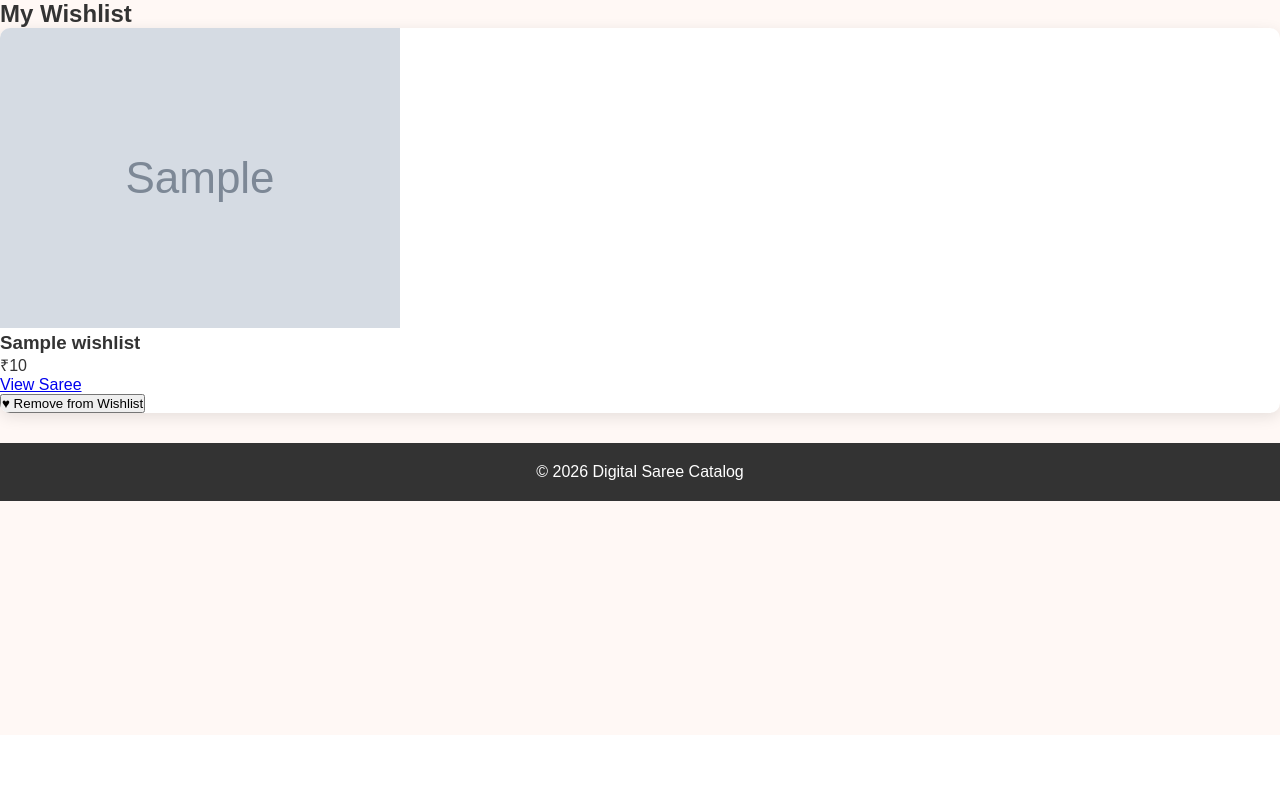
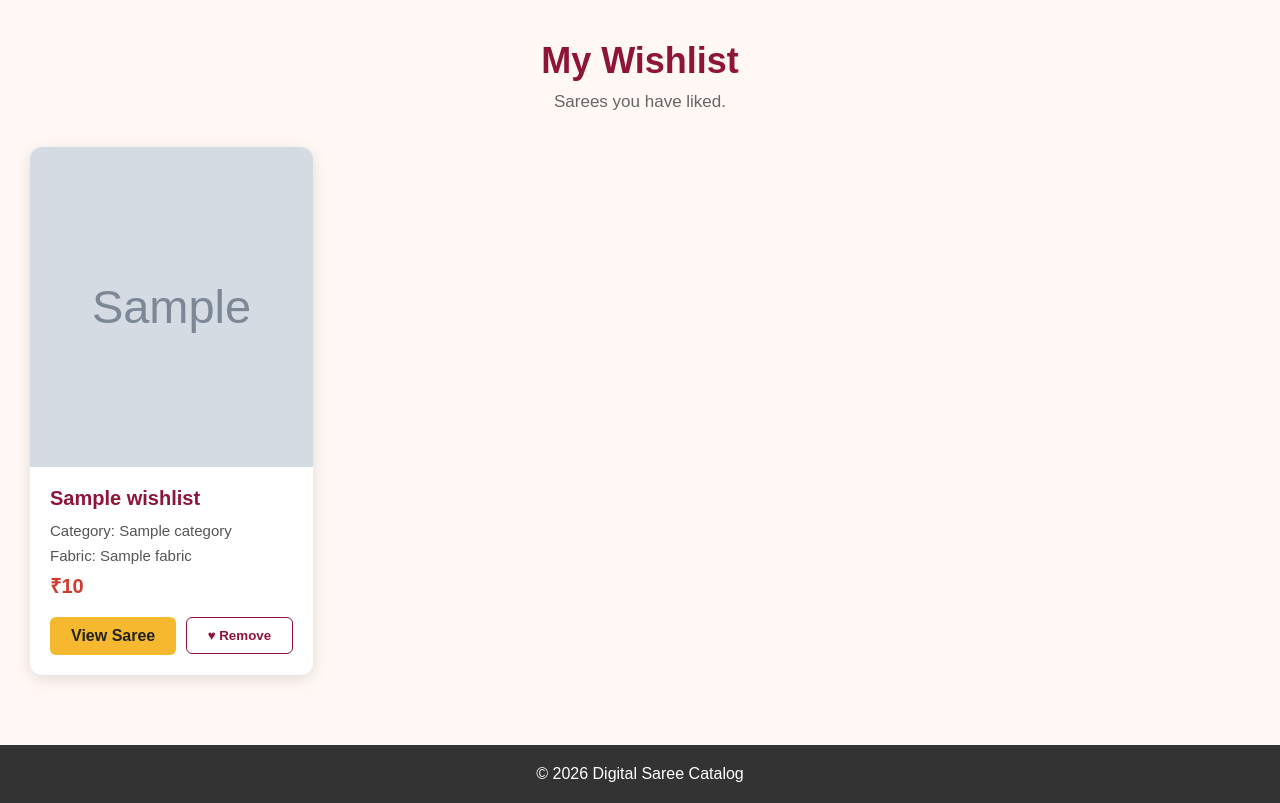
Before and after one commit to Navya1919Sri/Digital-Saree-Catalog-And-Online-Mangement-System, a Flask app: page /wishlist in a window 1280 px wide. Shown: the part 65-868 px from the top of the page. Before the commit the page ends 566 px from the top, so only its background shows below. Run offline with Flask 3, Linux system fonts and the light colour scheme; a user stored in the database is signed in; tables that the repository leaves empty hold one stand-in row (values such as "Sample post"); grey boxes marked "Sample" are stand-in pictures; a database or web service that is not in the repository returns one stand-in record (values such as "Sample title"); some libraries are stand-ins or nearby versions.

Commit message:
updated all files

```diff
--- a/static/css/style.css
+++ b/static/css/style.css
@@ -1704,3 +1704,191 @@ footer {
 .wishlist-icon:hover {
     transform: scale(1.08);
 }
+.wishlist-page {
+    padding: 40px 30px;
+    max-width: 1400px;
+    margin: 0 auto;
+}
+
+.wishlist-page h1 {
+    text-align: center;
+    color: #8f1538;
+    font-size: 36px;
+    margin-bottom: 10px;
+}
+
+.wishlist-subtitle {
+    text-align: center;
+    color: #666;
+    font-size: 17px;
+    margin-bottom: 35px;
+}
+
+.wishlist-container {
+    display: grid;
+    grid-template-columns: repeat(4, 1fr);
+    gap: 30px;
+}
+
+.wishlist-card {
+    background: white;
+    border-radius: 12px;
+    overflow: hidden;
+    box-shadow: 0 4px 15px rgba(0,0,0,0.12);
+    transition: transform 0.2s ease;
+}
+
+.wishlist-card:hover {
+    transform: translateY(-5px);
+}
+
+.wishlist-image {
+    width: 100%;
+    height: 320px;
+    overflow: hidden;
+    position: relative;
+}
+
+.wishlist-image img {
+    width: 100%;
+    height: 100%;
+    object-fit: cover;
+    display: block;
+}
+
+.wishlist-info {
+    padding: 20px;
+}
+
+.wishlist-info h3 {
+    color: #8f1538;
+    font-size: 20px;
+    margin: 0 0 12px 0;
+}
+
+.wishlist-info p {
+    color: #555;
+    margin: 8px 0;
+    font-size: 15px;
+}
+
+.wishlist-price {
+    color: #d13b2e !important;
+    font-size: 20px !important;
+    font-weight: bold;
+}
+
+.wishlist-actions {
+    display: flex;
+    gap: 10px;
+    margin-top: 18px;
+}
+
+.wishlist-view-btn {
+    flex: 1;
+    padding: 10px;
+    background: #f5b82e;
+    color: #222;
+    text-decoration: none;
+    border-radius: 6px;
+    text-align: center;
+    font-weight: 600;
+}
+
+.wishlist-remove-form {
+    flex: 1;
+    margin: 0;
+}
+
+.wishlist-remove-btn {
+    width: 100%;
+    padding: 10px;
+    background: white;
+    color: #8f1538;
+    border: 1px solid #8f1538;
+    border-radius: 6px;
+    font-weight: 600;
+    cursor: pointer;
+}
+
+.wishlist-remove-btn:hover {
+    background: #8f1538;
+    color: white;
+}
+
+.empty-wishlist {
+    text-align: center;
+    padding: 70px 20px;
+}
+
+.empty-wishlist h2 {
+    color: #8f1538;
+    margin-bottom: 10px;
+}
+
+.empty-wishlist p {
+    color: #666;
+    margin-bottom: 25px;
+}
+
+@media (max-width: 1100px) {
+    .wishlist-container {
+        grid-template-columns: repeat(3, 1fr);
+    }
+}
+
+@media (max-width: 800px) {
+    .wishlist-container {
+        grid-template-columns: repeat(2, 1fr);
+    }
+}
+
+@media (max-width: 550px) {
+    .wishlist-page {
+        padding: 25px 15px;
+    }
+
+    .wishlist-container {
+        grid-template-columns: 1fr;
+    }
+
+    .wishlist-image {
+        height: 350px;
+    }
+}
+.saree-image {
+    position: relative;
+}
+
+.wishlist-form {
+    position: absolute !important;
+    top: 10px !important;
+    right: 10px !important;
+    margin: 0 !important;
+    padding: 0 !important;
+    z-index: 10;
+}
+
+.wishlist-icon {
+    width: 42px !important;
+    height: 42px !important;
+    border: none !important;
+    border-radius: 50% !important;
+    background: white !important;
+    color: #8f1538 !important;
+    font-size: 27px !important;
+    line-height: 42px !important;
+    padding: 0 !important;
+    margin: 0 !important;
+    text-align: center !important;
+    cursor: pointer !important;
+    box-shadow: 0 2px 8px rgba(0,0,0,0.25) !important;
+}
+
+.wishlist-icon.liked {
+    color: red !important;
+}
+
+.wishlist-icon:hover {
+    transform: scale(1.08);
+}
--- a/templates/wishlist.html
+++ b/templates/wishlist.html
@@ -10,38 +10,78 @@ My Wishlist - Digital Saree
 
 <h1>My Wishlist</h1>
 
+<p class="wishlist-subtitle">
+Sarees you have liked.
+</p>
+
 {% if sarees %}
 
-<div class="saree-grid">
+<div class="wishlist-container">
 
 {% for saree in sarees %}
 
-<div class="saree-card">
+<div class="wishlist-card">
+
+<div class="wishlist-image">
 
 {% if saree["image"] %}
+
 <img
 src="{{ url_for('static', filename='images/' + saree['image']) }}"
 alt="{{ saree['name'] }}"
 >
+
 {% endif %}
+
+</div>
+
+<div class="wishlist-info">
 
 <h3>
 {{ saree["name"] }}
 </h3>
 
 <p>
+Category:
+{{ saree["category"] }}
+</p>
+
+<p>
+Fabric:
+{{ saree["fabric"] }}
+</p>
+
+<p class="wishlist-price">
 ₹{{ saree["price"] }}
 </p>
 
-<a href="{{ url_for('saree_details', saree_id=saree['id']) }}">
+<div class="wishlist-actions">
+
+<a
+href="{{ url_for('saree_details', saree_id=saree['id']) }}"
+class="wishlist-view-btn"
+>
 View Saree
 </a>
 
-<form method="POST" action="{{ url_for('toggle_wishlist', saree_id=saree['id']) }}">
-<button type="submit">
-♥ Remove from Wishlist
+<form
+method="POST"
+action="{{ url_for('toggle_wishlist', saree_id=saree['id']) }}"
+class="wishlist-remove-form"
+>
+
+<button
+type="submit"
+class="wishlist-remove-btn"
+>
+♥ Remove
 </button>
+
 </form>
+
+</div>
+
+</div>
 
 </div>
 
@@ -51,15 +91,24 @@ View Saree
 
 {% else %}
 
-<h2 align="center">Your wishlist is empty.</h2>
+<div class="empty-wishlist">
 
-<p align="center>
+<h2>
+Your Wishlist is Empty
+</h2>
+
+<p>
 You haven't liked any sarees yet.
 </p>
 
-<a href="{{ url_for('catalog') }}" align="center>
+<a
+href="{{ url_for('catalog') }}"
+class="btn"
+>
 Browse Sarees
 </a>
+
+</div>
 
 {% endif %}
 
```
Also changed, not shown: templates/catalog.html (+63 -1 lines).
